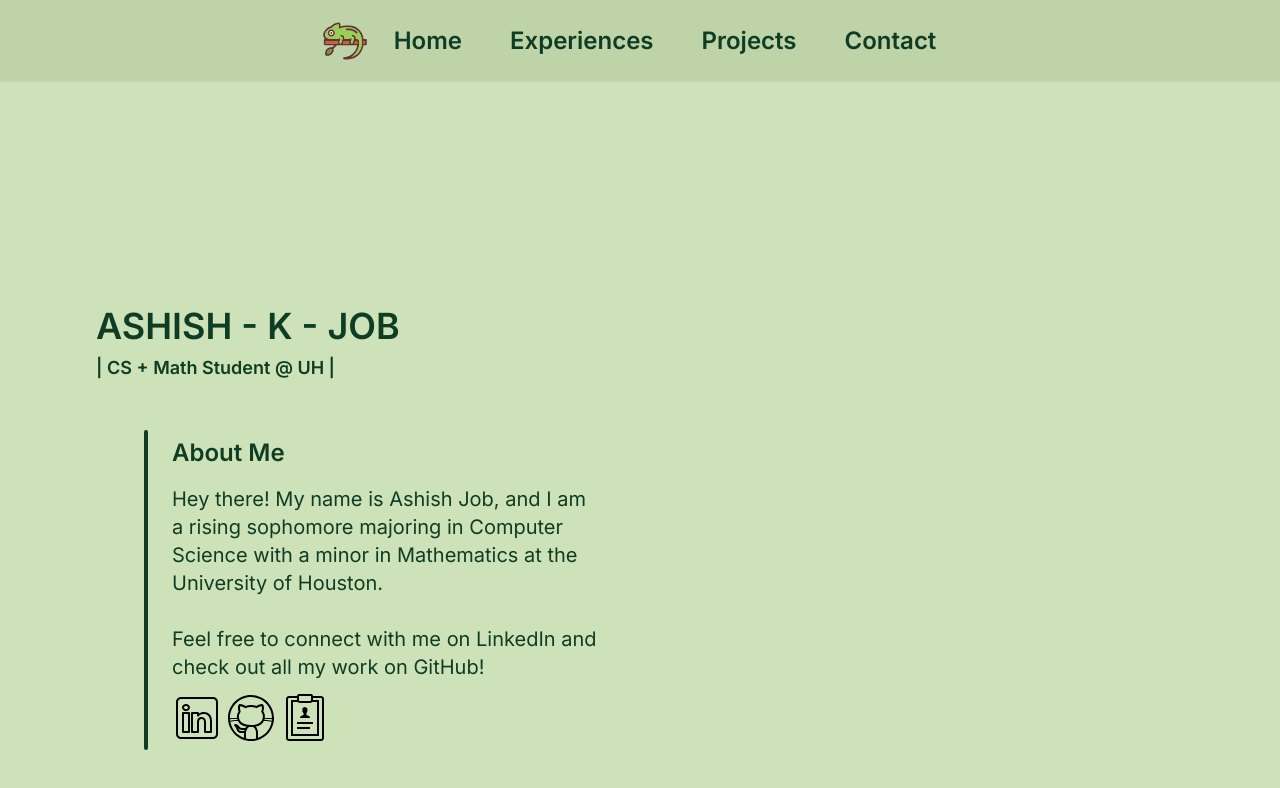
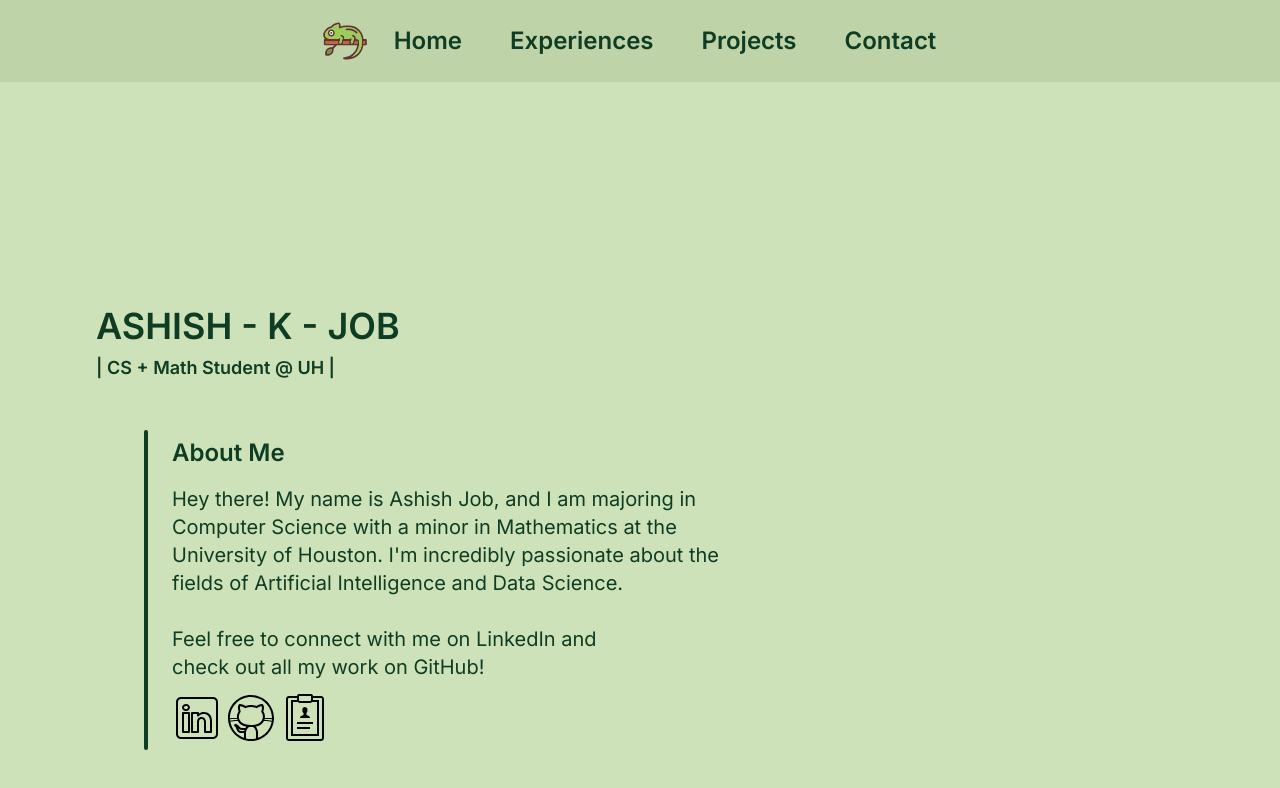
Before and after one commit to Ashishjob/Ashish-Job-Portfolio-Website, a Next.js app: page / in a window 1280 px wide. Shown: the top 788 px of the page. Built offline with nearby package versions, Linux system fonts and the light colour scheme.

Commit message:
refactor: change about me

```diff
--- a/app/page.tsx
+++ b/app/page.tsx
@@ -36,9 +36,11 @@ export default function Home() {
               About Me
             </h1>
             <h2 className="hidden lg:block text-xl pt-4 text-left">
-              Hey there! My name is Ashish Job, and I am <br />
-              a rising sophomore majoring in Computer <br />
-              Science with a minor in Mathematics at the <br />University of Houston.<br /><br />
+              Hey there! My name is Ashish Job, and I am majoring in <br />
+              Computer Science with a minor in Mathematics at the <br />
+              University of Houston. I'm incredibly passionate about the <br />
+              fields of Artificial Intelligence and Data Science.
+              <br /><br />
               Feel free to connect with me on LinkedIn and <br />
               check out all my work on GitHub!
             </h2>
@@ -49,8 +51,11 @@ export default function Home() {
 
             <h2 className="text-left lg:hidden hidden md:block font-base text-xl pt-4 lg:text-left">
               Hey there! My name is Ashish Job, and I am <br />
-              a rising sophomore majoring in Computer <br />
-              Science with a minor in Mathematics at the <br />University of Houston.<br /><br />
+              majoring in Computer Science with a minor in <br />
+              Mathematics at the University of Houston. <br />
+              I'm incredibly passionate about the fields of  <br />
+              Artificial Intelligence and Data Science.
+              <br /><br />
               Feel free to connect with me on LinkedIn and <br />
               check out all my work on GitHub!
             </h2>
@@ -60,10 +65,12 @@ export default function Home() {
             </h1>
 
             <h2 className="sm:hidden font-base text-base text-center px-6">
-              Hey there! My name is Ashish Job, and I am
-              a rising sophomore majoring in Computer
-              Science with a minor in Mathematics at the University of Houston.<br />
-              Feel free to connect with me on LinkedIn and
+              Hey there! My name is Ashish Job, and I am <br />
+              majoring in Computer Science with a minor in <br />
+              Mathematics at the University of Houston. <br />
+              I'm incredibly passionate about the fields of  <br />
+              Artificial Intelligence and Data Science.<br /><br />
+              Feel free to connect with me on LinkedIn and <br />
               check out all my work on GitHub!
             </h2>
 
```
